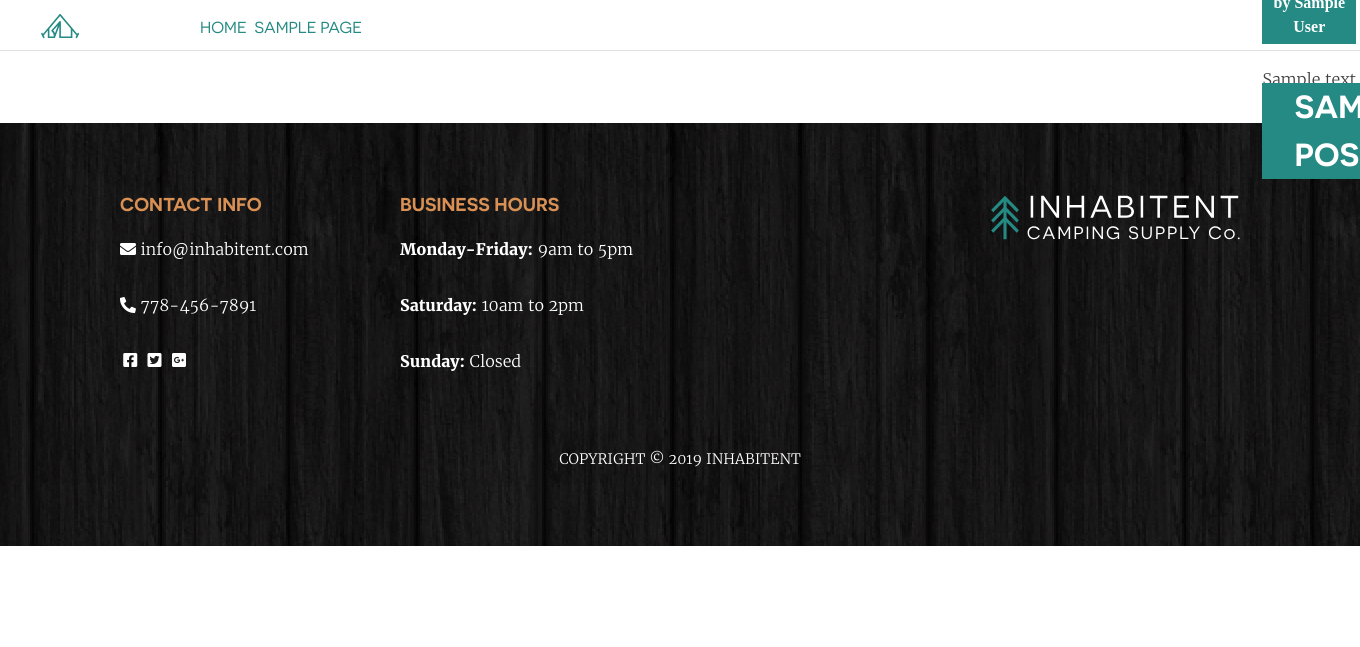
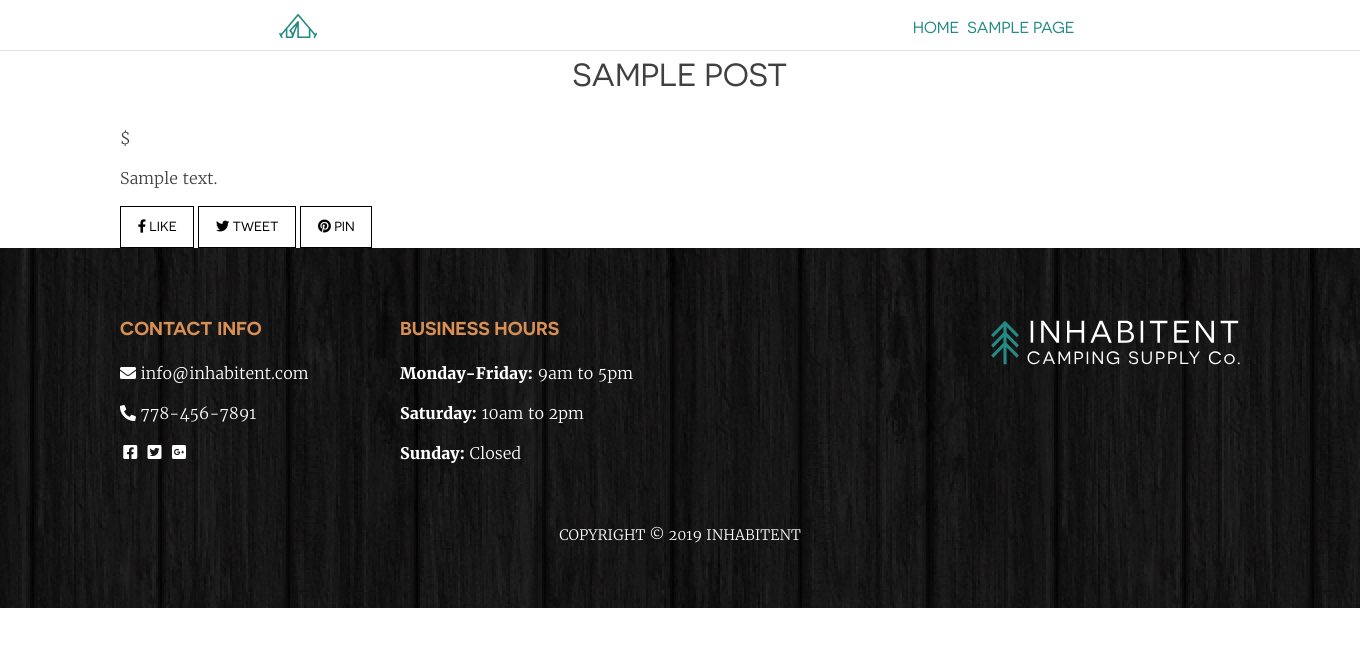
Before and after one commit to sarahellisfox/inhabitent, a WordPress theme: the page made by themes/inhabitent/single-product.php in a window 1360 px wide; the page is wider, and only the part inside the window is pictured. Shown: the top 647 px of that part. Run offline with PHP 8.4 and a stand-in for WordPress, Linux system fonts and the light colour scheme; the site name, menu and one post (Sample post) are stand-ins, and other content is empty; some libraries are stand-ins or nearby versions.

Commit message:
Styled single product page and added social media links

```diff
--- a/themes/inhabitent/functions.php
+++ b/themes/inhabitent/functions.php
@@ -130,6 +130,7 @@ function tt_hidetitle_class($classes) {
 	add_theme_support( 'post-thumbnails' );
 	add_image_size( 'feature-post size', 352, 450);
 	add_image_size( 'banner size', 4000, 2667 );
+	add_image_size( 'product', 540, 350 );
 	add_image_size( 'shop', 250, 250 );
 
 	//
--- a/themes/inhabitent/sass/_forms.scss
+++ b/themes/inhabitent/sass/_forms.scss
@@ -4,7 +4,7 @@
 
 /* Buttons */
 
-.readmore-button {
+.readmore-button{
     background-color: Transparent;
     font-family: Novecento Sans Web,sans-serif;
     text-decoration: none;
@@ -56,3 +56,15 @@
     }
 
 }
+
+.social-btn {
+    border: 1px solid #000;
+    color: #000;
+    background-color: Transparent;
+    font-family: Novecento Sans Web,sans-serif;
+    text-decoration: none;
+    background-repeat:no-repeat;
+    padding: 0.75em 1.25em;
+    text-transform: uppercase;
+    overflow: hidden;
+}
--- a/themes/inhabitent/sass/_page-templates.scss
+++ b/themes/inhabitent/sass/_page-templates.scss
@@ -120,7 +120,6 @@
 			display: inline-block;
 			text-align: left;
 			height: 50px;
-			width: 1120px;
 		}
 }
 
@@ -288,6 +287,49 @@
 		}
 }
 
+// Single Product Page
+
+.single-product {
+
+	.site-main {
+		width: 1120px;
+		margin-left: auto;
+		margin-right: auto;
+	}
+
+	.entry {
+		display: flex;
+		flex-direction: row;
+		width: 1120px;
+		height: 100%;
+		padding-top: 3em;
+	}
+
+	.entry-title {
+		color: #d99054;
+		font-size: 2.4rem;
+		font-weight: bold;
+		margin: 0;
+	}
+
+	.single-product-text {
+		padding-left: 3em;
+	}
+
+	.type-product {
+		width: 1120px;
+		height: auto;
+		border: 0;
+		margin-bottom: 3em;
+	}
+
+	.product-price {
+		font-size: 1.8rem;
+		font-family: Novecento Sans Web,sans-serif;
+	}
+}
+
+
 /* Journal Page */
 
 .journal-section-wrapper {
@@ -341,7 +383,7 @@
 }
 
 // Title on Blog Posts
-.blog, .single {
+.blog, .single-post {
 
 	.entry-header{
 		position: relative;
@@ -383,7 +425,7 @@
 
 /* Journal Single Page */
 
-.single {
+.single-post {
 	.site-content {
 		width: 100%;
 		text-align: center;
--- a/themes/inhabitent/sass/_typography.scss
+++ b/themes/inhabitent/sass/_typography.scss
@@ -187,7 +187,6 @@ button {
 
 /* Journal Page */
 
-
 .widget-area {
 
 	p, ul, li, a {
--- a/themes/inhabitent/single-product.php
+++ b/themes/inhabitent/single-product.php
@@ -4,7 +4,9 @@
  *
  * @package RED_Starter_Theme
  */
-get_header(); ?>
+?>
+
+<?php get_header() ?>
 
 <div id="primary" class="content-area">
     <main id="main" class="site-main" role="main">
@@ -13,13 +15,6 @@ get_header(); ?>
 
         <?php get_template_part( 'template-parts/content', 'single' ); ?>
 
-            <?php
-                    // If comments are open or we have at least one comment, load up the comment template.
-                    if ( comments_open() || get_comments_number() ) :
-                        comments_template();
-                    endif;
-                ?>
-
         <?php endwhile; ?>
 
     </main><!-- #main -->
--- a/themes/inhabitent/single.php
+++ b/themes/inhabitent/single.php
@@ -54,4 +54,5 @@ get_header(); ?>
 	</div><!-- #primary -->
 
 </div>
+
 <?php get_footer(); ?>
--- a/themes/inhabitent/style.css
+++ b/themes/inhabitent/style.css
@@ -499,6 +499,17 @@ button {
     text-transform: uppercase;
     padding: 0.75em 1.5em; }
 
+.social-btn {
+  border: 1px solid #000;
+  color: #000;
+  background-color: Transparent;
+  font-family: Novecento Sans Web,sans-serif;
+  text-decoration: none;
+  background-repeat: no-repeat;
+  padding: 0.75em 1.25em;
+  text-transform: uppercase;
+  overflow: hidden; }
+
 .masthead {
   display: -webkit-box;
   display: -ms-flexbox;
@@ -743,8 +754,7 @@ button {
   list-style: none;
   display: inline-block;
   text-align: left;
-  height: 50px;
-  width: 1120px; }
+  height: 50px; }
 
 .latest-adventures-block-wrapper {
   display: grid;
@@ -923,10 +969,10 @@ button {
   .widget_custom_html a span {
     padding-left: 1.5em; }
 
-.blog .entry-header, .single .entry-header {
+.blog .entry-header, .single-post .entry-header {
   position: relative;
   width: 96%; }
-  .blog .entry-header .entry-title, .single .entry-header .entry-title {
+  .blog .entry-header .entry-title, .single-post .entry-header .entry-title {
     position: absolute;
     top: 0;
     left: 0;
@@ -945,19 +991,19 @@ button {
     text-decoration: none;
     padding: 0.3em;
     font-weight: bold; }
-  .blog .entry-header a, .single .entry-header a {
+  .blog .entry-header a, .single-post .entry-header a {
     color: #FFFFFF;
     text-decoration: none;
     font-weight: bold; }
 
-.blog p, .single p {
+.blog p, .single-post p {
   margin-bottom: 2em; }
 
 /* Journal Single Page */
-.single .site-content {
+.single-post .site-content {
   width: 100%;
   text-align: center; }
-  .single .site-content .site-main {
+  .single-post .site-content .site-main {
     width: 100%;
     display: -webkit-box;
     display: -ms-flexbox;
--- a/themes/inhabitent/template-parts/content-single.php
+++ b/themes/inhabitent/template-parts/content-single.php
@@ -8,29 +8,22 @@
 ?>
 
 <article id="post-<?php the_ID(); ?>" <?php post_class(); ?>>
-	<header class="entry-header">
+	<div class="entry">
 		<?php if ( has_post_thumbnail() ) : ?>
-			<?php the_post_thumbnail( 'large' ); ?>
+			<?php the_post_thumbnail( 'product' ); ?>
 		<?php endif; ?>
 
-		<?php the_title( '<h1 class="entry-title">', '</h1>' ); ?>
+		<div class="single-product-text">
+			<?php the_title( '<h2 class="entry-title">', '</h2>' ); ?>
+			<p class="product-price">$<?php the_field( 'price' ); ?></p>
+			<?php the_content(); ?></p>
 
-		<div class="entry-meta single-journal">
-			<?php red_starter_posted_on(); ?> / <?php red_starter_comment_count(); ?> / <?php red_starter_posted_by(); ?>
-		</div><!-- .entry-meta -->
-	</header><!-- .entry-header -->
+			<div class="social-media-btn">
+				<button class="social-btn"><i class="fab fa-facebook-f"></i> Like</button>
+				<button class="social-btn"><i class="fab fa-twitter"></i> Tweet</button>
+				<button class="social-btn"><i class="fab fa-pinterest"></i> Pin</button>
+			</div>
+		</div>
+	</div>
 
-	<div class="entry-content">
-		<?php the_content(); ?>
-		<?php
-			wp_link_pages( array(
-				'before' => '<div class="page-links">' . esc_html( 'Pages:' ),
-				'after'  => '</div>',
-			) );
-		?>
-	</div><!-- .entry-content -->
-
-	<footer class="entry-footer">
-		<?php red_starter_entry_footer(); ?>
-	</footer><!-- .entry-footer -->
 </article><!-- #post-## -->
```
Also changed, not shown: other parts of themes/inhabitent/style.css (+37 -1 lines), themes/inhabitent/build/css/style.min.css, 1 other file.
